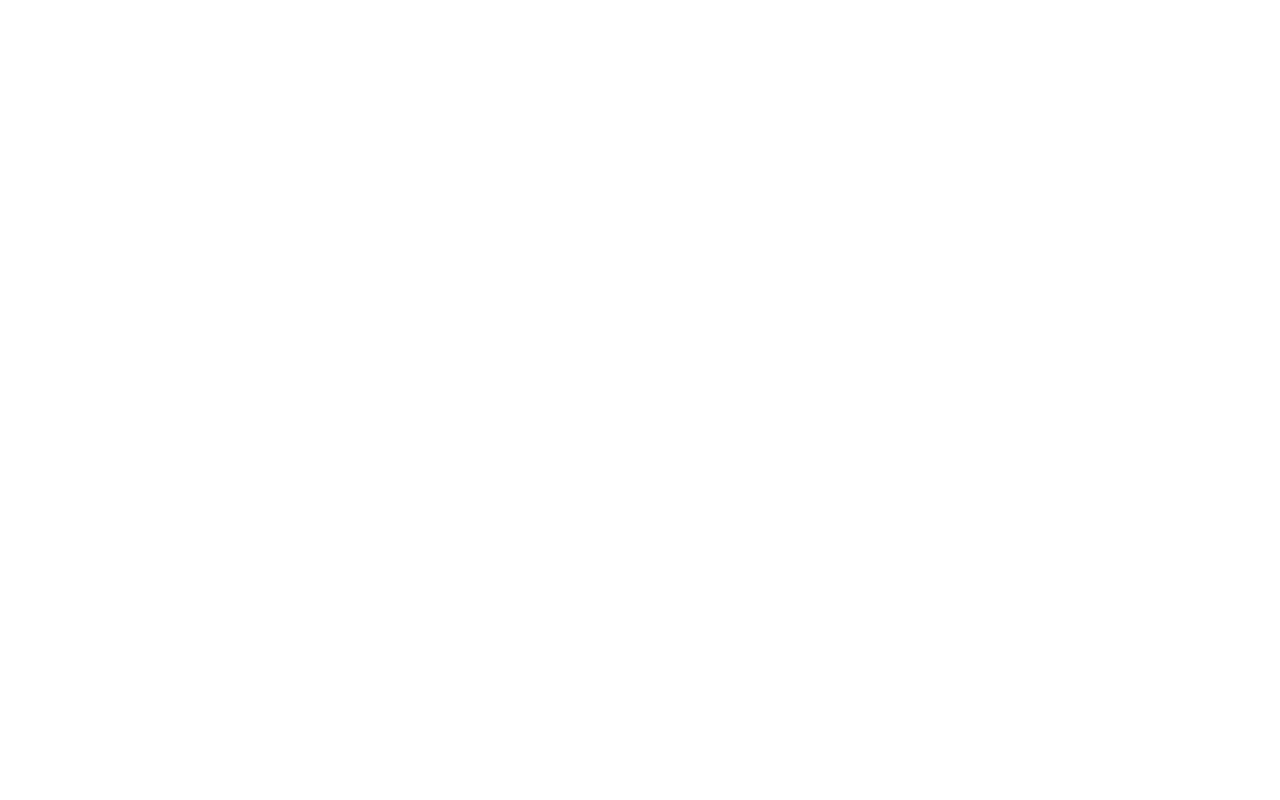
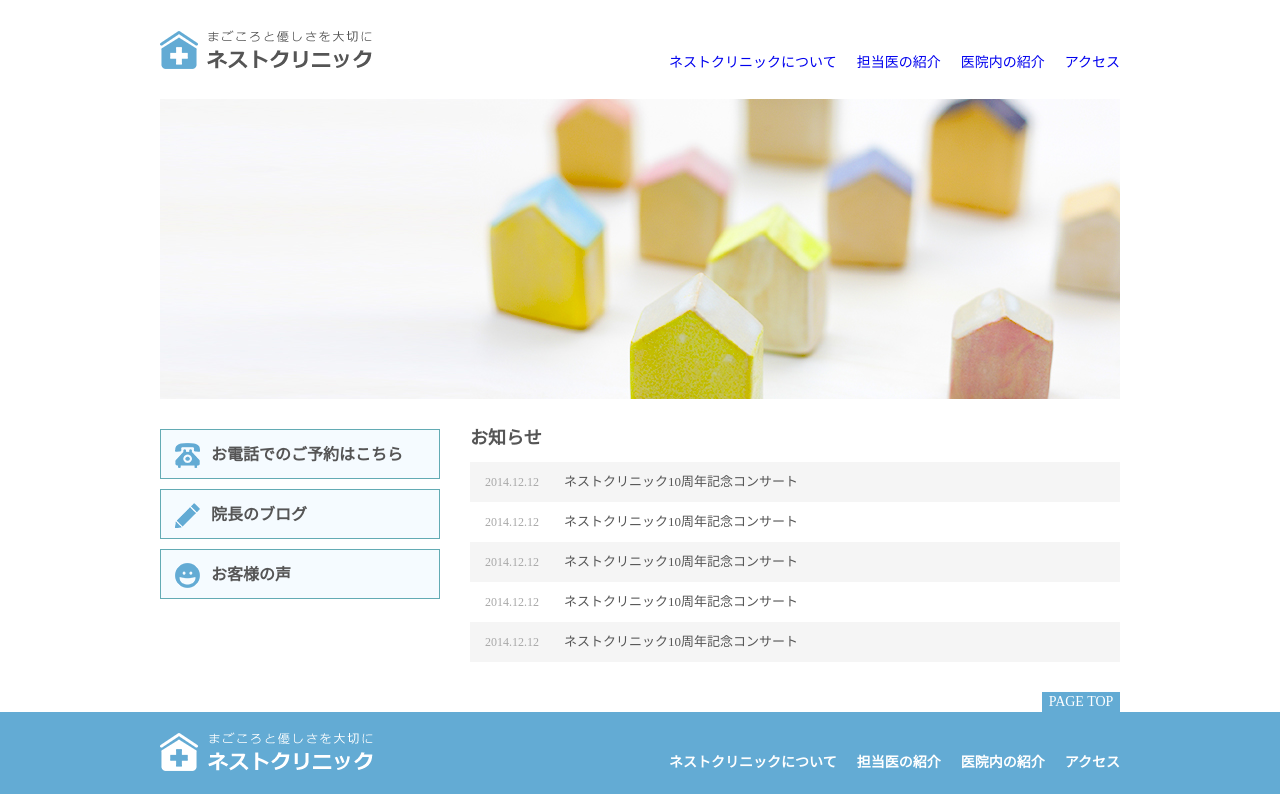
Before and after one commit to an1971jp/FrontendStudy, a plain HTML site: page Udemy_coding_practice/01.初級/初級トップページ（作業用）/index.html in a window 1280 px wide. Drawn offline with Linux system fonts and the light colour scheme.

Commit message:
Add Udemy beginner

```diff
--- a/Udemy_coding_practice/01.初級/初級トップページ（作業用）/index.html
+++ b/Udemy_coding_practice/01.初級/初級トップページ（作業用）/index.html
@@ -6,19 +6,72 @@
 	<title>ネストクリニック ｜ まごころと優しさを大切に</title>
 	<meta name="description" content="まごころと優しさをモットーに患者さんに寄り添った施術を。清潔感溢れるクリニックです。">
 	<meta name="keywords" content="ネストクリニック,病院">
+	<link rel="stylesheet" href="style.css">
 </head>
 
 <body>
+	<!-- #wrapper ここから -->
 	<div id="wrapper">
-		<header></header>
+		<header>
+			<h1><img src="images/logo.png" alt="まごころと優しさを大切に ネストクリニック"></h1>
+			<nav>
+				<ul>
+					<li><a href="#">ネストクリニックについて</a></li>
+					<li><a href="#">担当医の紹介</a></li>
+					<li><a href="#">医院内の紹介</a></li>
+					<li><a href="#">アクセス</a></li>
+					<div class="clearfix"></div>
+				</ul>
+			</nav>
+			<div class="clearfix"></div>
+		</header>
 		<div id="mainimage">
+			<img src="images/mainimage.jpg" alt="メイン画像">
 		</div>
 		<div id="left">
+			<ul>
+				<li><a id="icon_tel" href="#">お電話でのご予約はこちら</a></li>
+				<li><a id="icon_blog" href="#">院長のブログ</a></li>
+				<li><a id="icon_voice" href="#">お客様の声</a></li>
+			</ul>
 		</div>
 		<div id="right">
+			<h2>お知らせ</h2>
+			<dl>
+				<dt>2014.12.12</dt>
+				<dd>ネストクリニック10周年記念コンサート</dd>
+				<dt>2014.12.12</dt>
+				<dd>ネストクリニック10周年記念コンサート</dd>
+				<dt>2014.12.12</dt>
+				<dd>ネストクリニック10周年記念コンサート</dd>
+				<dt>2014.12.12</dt>
+				<dd>ネストクリニック10周年記念コンサート</dd>
+				<dt>2014.12.12</dt>
+				<dd>ネストクリニック10周年記念コンサート</dd>
+				<div class="clearfix"></div>
+			</dl>
 		</div>
+		<div class="clearfix"></div>
 	</div>
-	<footer></footer>
+	<!-- #wrapper ここまで -->
+	<footer>
+		<div id="footer_inner">
+			<p id="pagetop">
+				<a href="#">PAGE TOP</a>
+			</p>
+			<p id="footer_logo">
+				<img src="images/logo_footer.png" alt="まごころと優しさを大切に ネストクリニック">
+			</p>
+			<ul>
+				<li><a href="#">ネストクリニックについて</a></li>
+				<li><a href="#">担当医の紹介</a></li>
+				<li><a href="#">医院内の紹介</a></li>
+				<li><a href="#">アクセス</a></li>
+				<div class="clearfix"></div>
+			</ul>
+			<div class="clearfix"></div>
+		</div>
+	</footer>
 
 </body>
 
--- a/Udemy_coding_practice/01.初級/初級トップページ（作業用）/style.css
+++ b/Udemy_coding_practice/01.初級/初級トップページ（作業用）/style.css
@@ -64,3 +64,175 @@ body {
 	-webkit-font-smoothing: antialiased;
 	-moz-osx-font-smoothing: grayscale;
 }
+
+#wrapper {
+	width: 960px;
+	height: auto;
+	margin: 0 auto;
+}
+
+header {
+	width: 960px;
+	height: 99px;
+	/* background-color: pink; */
+	background-color: white;
+}
+
+header h1 {
+	width: 213px;
+	height: 39px;
+	margin-top: 30px;
+	float: left;
+}
+
+nav {
+	float: right;
+	margin-top: 56px;
+}
+
+nav ul li {
+	float: left;
+	margin-left: 20px;
+}
+
+nav ul li a {
+	text-decoration: none;
+}
+
+#mainimage {
+	width: 960px;
+	height: 300px;
+	/* background-color: skyblue; */
+	margin-bottom: 30px;
+}
+
+#left {
+	float: left;
+	width: 280px;
+	height: auto;
+	/* background-color: gray; */
+	margin-right: 30px;
+}
+
+#left ul li {
+	width: 278px;
+	height: 48px;
+	background-color: #f5fbff;
+	margin-bottom: 10px;
+	border: 1px solid #63abb4;
+}
+
+#left ul li a {
+	display: block;
+	font-size: 16px;
+	font-weight: bold;
+	color: #555555;
+	text-decoration: none;
+	line-height: 50px;
+	padding-left: 50px;
+}
+
+#icon_tel {
+	background: url(images/icon_tel.png) no-repeat 14px center;
+}
+
+#icon_blog {
+	background: url(images/icon_blog.png) no-repeat 14px center;
+}
+
+#icon_voice {
+	background: url(images/icon_voice.png) no-repeat 14px center;
+}
+
+#right {
+	float: left;
+	width: 650px;
+	height: auto;
+	/* background-color: red; */
+}
+
+#right h2 {
+	font-size: 18px;
+	font-weight: bold;
+	color: #555555;
+	margin-bottom: 15px;
+}
+
+#right dt {
+	width: 79px;
+	float: left;
+	font-size: 12px;
+	color: #a8a8a8;
+	/* line-height: 40px; */
+	padding-left: 15px;
+}
+
+#right dd {
+	width: 556px;
+	float: left;
+	font-size: 13px;
+	color: #555555;
+	/* line-height: 40px; */
+}
+
+#right dt, #right dd {
+	line-height: 40px;
+}
+
+#right dt:nth-of-type(odd), dd:nth-of-type(odd) {
+	background-color: #f5f5f5;
+}
+
+/* #leftと#rightのfloat解除 */
+.clearfix {
+	clear: both;
+}
+
+footer {
+	width: 100%;
+	height: auto;
+	background-color: #63abd4;
+	margin-top: 50px;
+}
+
+#footer_inner {
+	width: 960px;
+	margin: 0 auto;
+	position: relative;
+	padding: 20px 0;
+}
+
+#pagetop a {
+	display: block;
+	width: 78px;
+	height: 20px;
+	text-align: center;
+	color: white;
+	background-color: #63abd4;
+	text-decoration: none;
+	line-height: 20px;
+	position: absolute;
+	top: -20px;
+	right: 0;
+}
+
+#footer_logo {
+	float: left;
+}
+
+footer ul {
+	margin-top: 24px;
+	float: right;
+}
+
+footer ul li {
+	float: left;
+	margin-left: 20px;
+}
+
+footer ul li a {
+	color: white;
+	font-size: 14px;
+	font-weight: bold;
+	text-decoration: none;
+}
```
Also changed, not shown: 2 other files.
